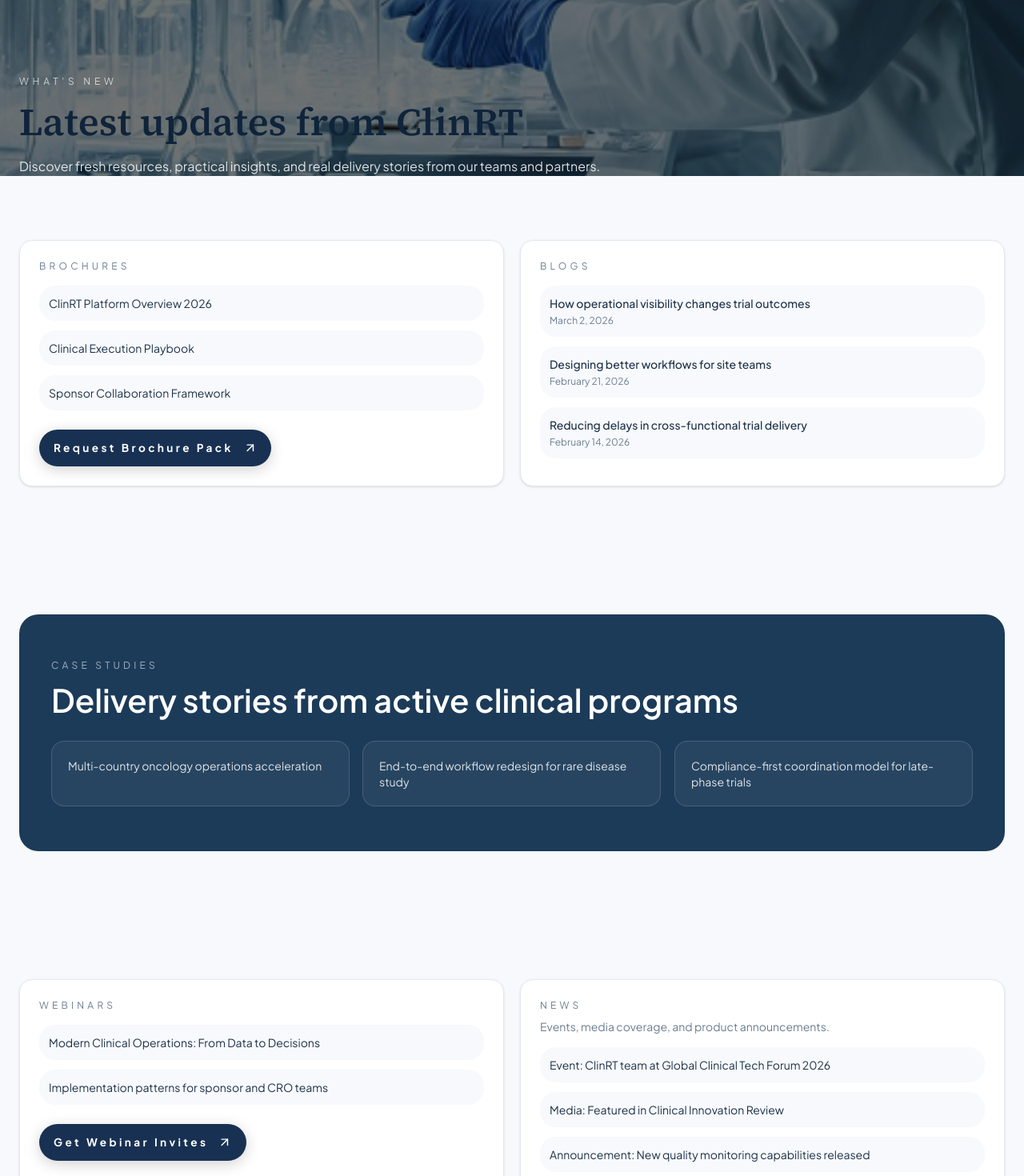
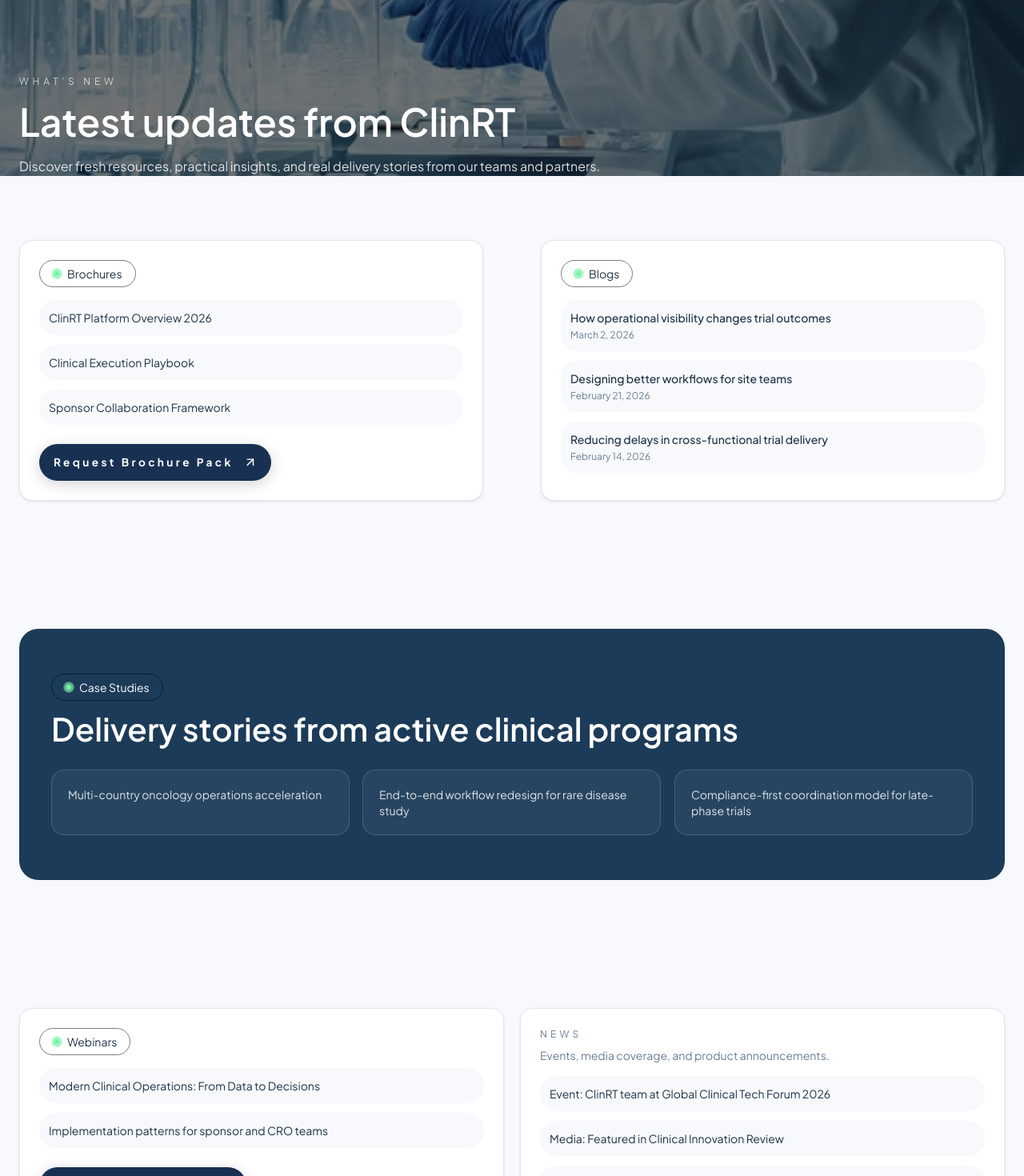
Before and after one commit to AshishNegi1496/Labrix, a Next.js app: page /whats-new in a window 1280 px wide. Shown: the part 580-2050 px from the top of the page at 80% size. Built offline with nearby package versions, Linux system fonts and the light colour scheme; no server answers.

Commit message:
latest change fixed

```diff
--- a/app/page.tsx
+++ b/app/page.tsx
@@ -201,7 +201,7 @@
       </SectionWrapper>
 
       <SectionWrapper fullBleed>
-        <div className="mx-auto max-w-7xl rounded-3xl bg-(--color-secondary) px-6 py-16 text-white md:px-10">
+        <div className="mx-auto  rounded-3xl bg-(--color-secondary) px-6 py-16 text-white md:px-10">
           <ScrollReveal>
             <div className="flex flex-wrap items-end justify-between gap-6">
               <div>
@@ -262,7 +262,7 @@
       </SectionWrapper>
 
       <SectionWrapper fullBleed>
-        <div className="mx-auto max-w-7xl rounded-3xl bg-white px-6 py-14 md:px-10">
+        <div className="mx-auto rounded-3xl bg-white px-6 py-14 md:px-10">
           <ScrollReveal>
             <Badge>Clients</Badge>
 
@@ -283,7 +283,7 @@
       </SectionWrapper>
 
       <SectionWrapper fullBleed>
-        <div className="mx-auto max-w-7xl rounded-3xl bg-(--primary-color) text-white px-6 py-16 md:px-10">
+        <div className="mx-auto  rounded-3xl bg-(--primary-color) text-white px-6 py-16 md:px-10">
           <ScrollReveal>
             <Badge>Testimonials</Badge>
 
@@ -301,7 +301,7 @@
         </div>
       </SectionWrapper>
 
-      <SectionWrapper>
+      <SectionWrapper fullBleed>
         <ScrollReveal className="rounded-3xl bg-(--color-accent) p-8 md:p-12">
           <Badge>Explore What&apos;s Possible</Badge>
           <h2 className="mt-3 type-h2 font-semibold text-(--primary-color)">
--- a/app/what-we-build/page.tsx
+++ b/app/what-we-build/page.tsx
@@ -44,13 +44,13 @@
 export default function WhatWeBuildPage() {
   return (
     <PageTransition>
-      <SectionWrapper className="pt-28 md:pt-36">
+      <SectionWrapper className="pt-28 md:pt-36" fullBleed>
         <div className="grid gap-10 rounded-3xl bg-(--primary-color) px-6 py-16 text-white md:px-10 lg:grid-cols-[1.1fr_1fr]">
           <ScrollReveal>
             <Badge>What We Build</Badge>
-            <h1 className="mt-4 type-h1 font-semibold text-white">
+            <p className="mt-4 type-h1 font-semibold text-white">
               Clinical technology built for real-world execution
-            </h1>
+            </p>
             <p className="mt-5 max-w-xl text-white/80">
               We create focused software products that help research teams run
               studies with clarity, speed, and operational control.
@@ -105,7 +105,7 @@
       </SectionWrapper>
 
       <SectionWrapper fullBleed>
-        <div className="mx-auto max-w-7xl rounded-3xl bg-white px-6 py-14 md:px-10">
+        <div className="mx-auto  rounded-3xl bg-white px-6 py-14 md:px-10">
           <ScrollReveal>
             <Badge>Expanding Platform</Badge>
             <h2 className="mt-3 type-h2 font-semibold">
--- a/app/whats-new/page.tsx
+++ b/app/whats-new/page.tsx
@@ -50,6 +50,19 @@
   { src: "/images/service-1.jpg", label: "Clinical operations summit" },
 ] as const;
 
+const Ping = () => (
+  <span className="relative h-2.5 w-2.5">
+    <span className="absolute inset-0 rounded-full bg-green-300 animate-ping" />
+    <span className="absolute inset-0.5 rounded-full bg-green-300" />
+  </span>
+);
+const Badge = ({ children }: { children: React.ReactNode }) => (
+  <p className="inline-flex items-center gap-2 rounded-full border border-black/50 px-4 py-1.5 text-sm">
+    <Ping />
+    {children}
+  </p>
+);
+
 export default function WhatsNewPage() {
   return (
     <PageTransition>
@@ -67,9 +80,9 @@
             <p className="text-xs uppercase tracking-[0.4em] text-white/70">
               What&apos;s New
             </p>
-            <h1 className="mt-4 type-h1 font-semibold text-white">
+            <p className="mt-4 type-h1 font-semibold text-white">
               Latest updates from ClinRT
-            </h1>
+            </p>
             <p className="mt-4 text-white/85">
               Discover fresh resources, practical insights, and real delivery
               stories from our teams and partners.
@@ -79,14 +92,12 @@
       </section>
 
       <SectionWrapper>
-        <div className="grid gap-5 md:grid-cols-2">
+        <div className="grid gap-18 md:grid-cols-2">
           <ScrollReveal className="rounded-2xl border border-slate-200 bg-white p-6 shadow-sm">
-            <p className="text-xs uppercase tracking-[0.35em] text-(--muted-color)">
-              Brochures
-            </p>
+            <Badge>Brochures</Badge>
             <ul className="mt-4 space-y-3 text-sm">
               {brochures.map((item) => (
-                <li key={item} className="rounded-xl bg-(--bg-page) p-3">
+                <li key={item} className="rounded-xl bg-background p-3">
                   {item}
                 </li>
               ))}
@@ -100,9 +111,7 @@
             delay={120}
             className="rounded-2xl border border-slate-200 bg-white p-6 shadow-sm"
           >
-            <p className="text-xs uppercase tracking-[0.35em] text-(--muted-color)">
-              Blogs
-            </p>
+            <Badge>Blogs</Badge>
             <ul className="mt-4 space-y-3 text-sm">
               {blogs.map((item) => (
                 <li key={item.title} className="rounded-xl bg-(--bg-page) p-3">
@@ -118,11 +127,9 @@
       </SectionWrapper>
 
       <SectionWrapper id="case-studies" fullBleed>
-        <div className="mx-auto max-w-7xl rounded-3xl bg-(--color-secondary) px-6 py-14 text-white md:px-10">
+        <div className="mx-auto  rounded-3xl bg-(--color-secondary) px-6 py-14 text-white md:px-10">
           <ScrollReveal>
-            <p className="text-xs uppercase tracking-[0.35em] text-white/60">
-              Case Studies
-            </p>
+            <Badge>Case Studies</Badge>
             <p className="mt-3 type-h2 font-semibold text-white">
               Delivery stories from active clinical programs
             </p>
@@ -142,9 +149,7 @@
       <SectionWrapper>
         <div className="grid gap-5 md:grid-cols-2">
           <ScrollReveal className="rounded-2xl border border-slate-200 bg-white p-6 shadow-sm">
-            <p className="text-xs uppercase tracking-[0.35em] text-(--muted-color)">
-              Webinars
-            </p>
+            <Badge>Webinars</Badge>
             <ul className="mt-4 space-y-3 text-sm">
               {webinars.map((item) => (
                 <li key={item} className="rounded-xl bg-(--bg-page) p-3">
@@ -180,9 +185,7 @@
 
       <SectionWrapper>
         <ScrollReveal>
-          <p className="text-xs uppercase tracking-[0.35em] text-(--muted-color)">
-            Moments
-          </p>
+          <Badge>Moments</Badge>
           <h2 className="mt-3 type-h2 font-semibold">Photos and videos</h2>
         </ScrollReveal>
         <div className="mt-8 grid gap-4 sm:grid-cols-2 lg:grid-cols-4">
--- a/app/who-we-are/page.tsx
+++ b/app/who-we-are/page.tsx
@@ -94,6 +94,19 @@
   );
 }
 
+const Ping = () => (
+  <span className="relative h-2.5 w-2.5">
+    <span className="absolute inset-0 rounded-full bg-green-300 animate-ping" />
+    <span className="absolute inset-0.5 rounded-full bg-green-300" />
+  </span>
+);
+const Badge = ({ children }: { children: React.ReactNode }) => (
+  <p className="inline-flex items-center gap-2 rounded-full border border-black/50 px-4 py-1.5 text-sm">
+    <Ping />
+    {children}
+  </p>
+);
+
 export default function WhoWeArePage() {
   const containerRef = useRef(null);
 
@@ -105,11 +118,9 @@
   const words = overviewText.split(" ");
   return (
     <PageTransition>
-      <SectionWrapper className="pt-28 md:pt-36">
+      <SectionWrapper className="pt-28 md:pt-36" fullBleed>
         <div className="rounded-3xl bg-(--primary-color) px-6 py-16 text-white md:px-10 md:py-20">
-          <p className="text-xs uppercase tracking-[0.35em] text-white/65">
-            Who We Are
-          </p>
+          <Badge>Who We Are</Badge>
           <div className="mt-5 flex flex-wrap gap-3 md:gap-5">
             {headlineWords.map((word, index) => (
               <ScrollReveal key={word} variant="zoom" delay={index * 120}>
@@ -145,14 +156,12 @@
       <SectionWrapper fullBleed>
         <div className="mx-auto max-w-7xl rounded-3xl bg-white px-6 py-14 md:px-10">
           <ScrollReveal>
-            <p className="text-xs uppercase tracking-[0.35em] text-(--muted-color)">
-              Our Leadership
-            </p>
+            <Badge>Our Leadership</Badge>
           </ScrollReveal>
           <div className="mt-6 grid gap-5 md:grid-cols-3">
             {leadership.map((member, index) => (
               <ScrollReveal key={member.name} delay={index * 90}>
-                <article className="h-full rounded-2xl border border-slate-200 bg-(--bg-page) p-6">
+                <article className="h-full rounded-2xl border border-slate-200 bg-background p-6">
                   <p className="type-h5 font-semibold">{member.name}</p>
                   <p className="mt-1 text-sm font-medium text-(--primary-color)">
                     {member.role}
@@ -170,9 +179,7 @@
       <SectionWrapper>
         <div className="grid gap-5 md:grid-cols-2">
           <ScrollReveal className="rounded-2xl border border-slate-200 bg-white p-7 shadow-sm">
-            <p className="text-xs uppercase tracking-[0.35em] text-(--muted-color)">
-              Our Vision
-            </p>
+            <Badge>Our Vision</Badge>
             <p className="mt-3 type-h4 font-semibold">
               Make clinical execution smarter, more connected, and more human.
             </p>
@@ -185,9 +192,7 @@
             delay={120}
             className="rounded-2xl border border-slate-200 bg-white p-7 shadow-sm"
           >
-            <p className="text-xs uppercase tracking-[0.35em] text-(--muted-color)">
-              Our Mission
-            </p>
+            <Badge>Our Mission</Badge>
             <p className="mt-3 type-h4 font-semibold">
               Build dependable digital systems that help trials run with
               clarity, speed, and confidence.
@@ -201,11 +206,9 @@
       </SectionWrapper>
 
       <SectionWrapper fullBleed>
-        <div className="mx-auto max-w-7xl rounded-3xl bg-(--color-secondary) px-6 py-16 text-white md:px-10">
+        <div className="mx-auto rounded-3xl bg-(--color-secondary) px-6 py-16 text-white md:px-10">
           <ScrollReveal>
-            <p className="text-xs uppercase tracking-[0.35em] text-white/60">
-              Our Culture
-            </p>
+            <Badge>Our Culture</Badge>
             <p className="mt-3 type-h2 font-semibold text-white">
               Values that guide every decision and delivery cycle
             </p>
@@ -227,9 +230,7 @@
 
       <SectionWrapper>
         <ScrollReveal>
-          <p className="text-xs uppercase tracking-[0.35em] text-(--muted-color)">
-            Our Team
-          </p>
+          <Badge>Our Team</Badge>
           <h2 className="mt-3 type-h2 font-semibold">
             Specialists across product, clinical operations, and delivery
           </h2>
@@ -256,11 +257,9 @@
         </div>
       </SectionWrapper>
 
-      <SectionWrapper>
+      <SectionWrapper fullBleed>
         <ScrollReveal className="rounded-3xl bg-(--color-accent) p-8 md:p-12">
-          <p className="text-xs uppercase tracking-[0.35em] text-(--primary-color)">
-            Experience Numbers
-          </p>
+          <Badge>Experience Numbers</Badge>
           <div className="mt-6 grid gap-6 md:grid-cols-2">
             <div className="rounded-2xl bg-white/60 p-6">
               <CountUpOnView
```
